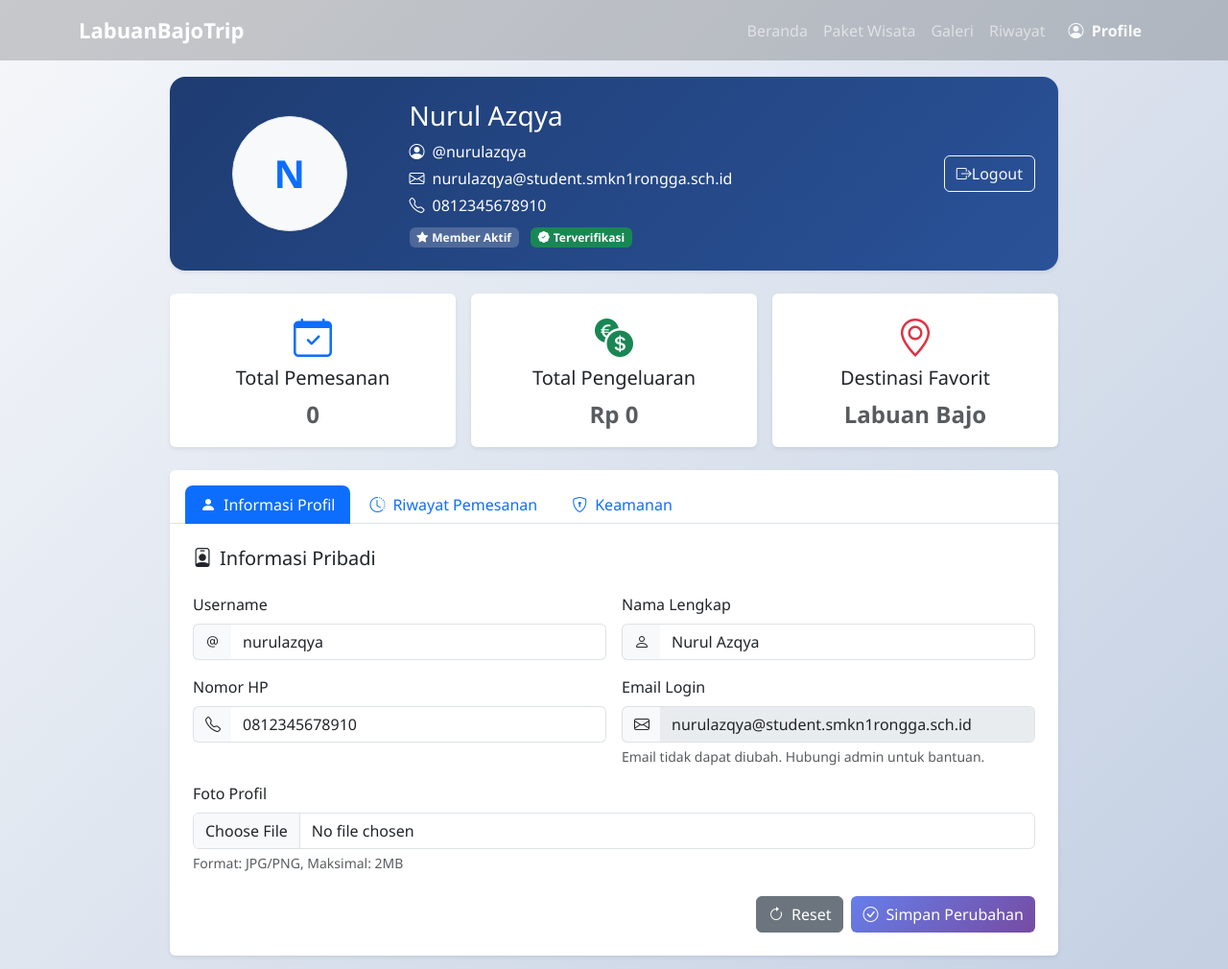
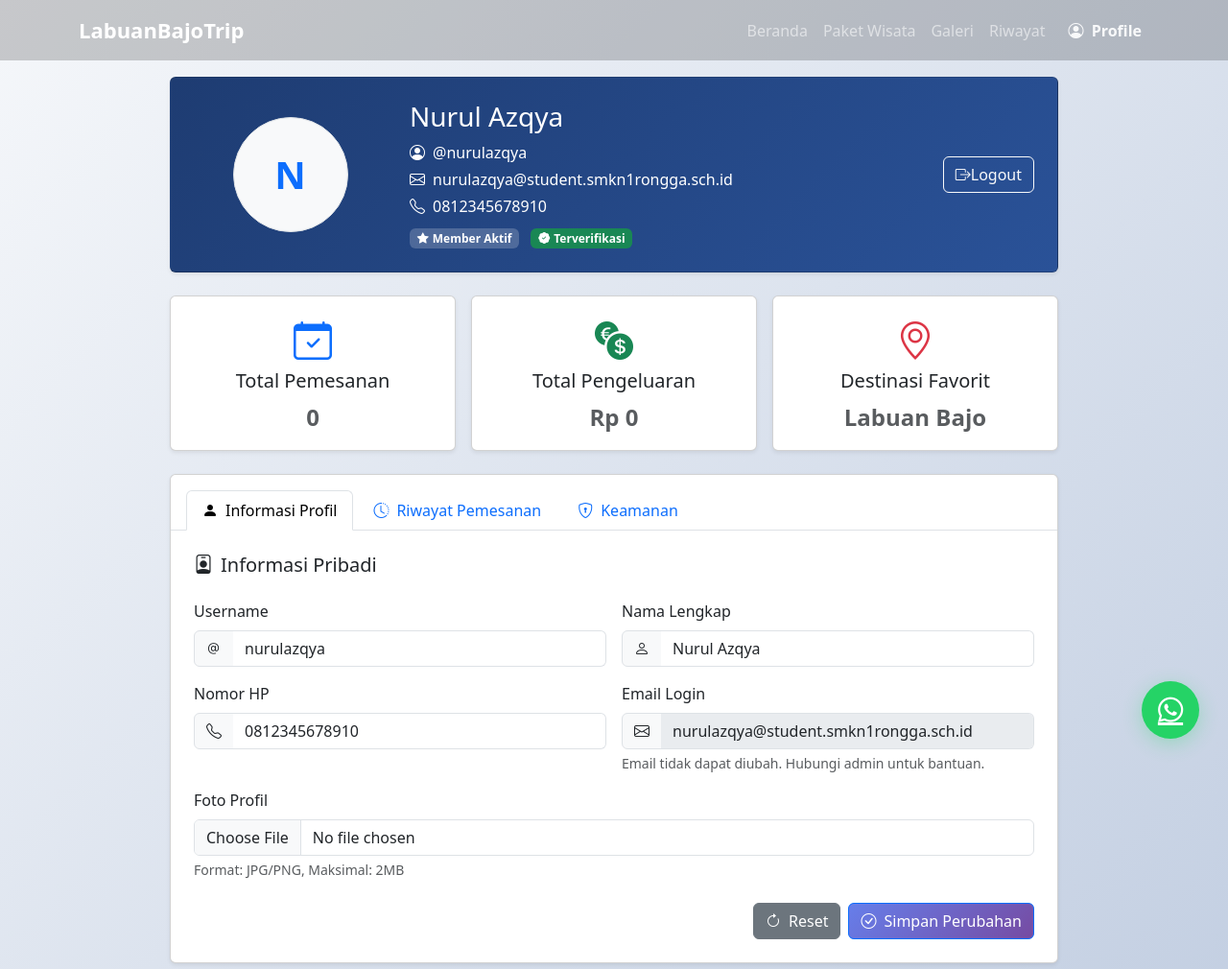
Before and after one commit to azqyanrl/Tiket_wisata_labuanbajo, a PHP site: page /users/halaman/profile.php in a window 1280 px wide. Shown: the top 1010 px of the page at 96% size. Run offline with PHP 8.4, Linux system fonts and the light colour scheme; a user stored in the database is signed in; data comes from the database, SQL or seed files in the repository.

Commit message:
penambahan logo whatsapp

```diff
--- a/includes/navbar.php
+++ b/includes/navbar.php
@@ -3,6 +3,9 @@
 
 $username = $_SESSION['username'] ?? null;
 ?>
+<link href="https://fonts.googleapis.com/css2?family=Poppins:wght@300;400;500;600;700;800&display=swap" rel="stylesheet">
+<link href="https://cdnjs.cloudflare.com/ajax/libs/font-awesome/6.4.2/css/all.min.css" rel="stylesheet">
+<link href="https://cdn.jsdelivr.net/npm/bootstrap@5.3.8/dist/css/bootstrap.min.css" rel="stylesheet" integrity="sha384-sRIl4kxILFvY47J16cr9ZwB07vP4J8+LH7qKQnuqkuIAvNWLzeN8tE5YBujZqJLB" crossorigin="anonymous">
 
 <nav class="navbar navbar-expand-lg fixed-top navbar-dark"
      style="background:rgba(0,0,0,0.19); padding:10px 0; transition:all 0.3s; z-index:9999;">
@@ -31,3 +34,35 @@
     </div>
   </div>
 </nav>
+
+
+
+<a href="https://wa.me/6281234567890?text=Halo,%20saya%20tertarik%20dengan%20paket%20wisata%20Labuan%20Bajo"
+     class="whatsapp-float" target="_blank">
+    <i class="fab fa-whatsapp"></i>
+  </a>
+<style>
+  /* Floating WhatsApp Button */
+    .whatsapp-float {
+      position: fixed;
+      bottom: 30px;
+      right: 30px;
+      background: #25d366;
+      color: white;
+      width: 60px;
+      height: 60px;
+      border-radius: 50%;
+      display: flex;
+      align-items: center;
+      justify-content: center;
+      font-size: 30px;
+      box-shadow: 0 5px 20px rgba(37, 211, 102, 0.3);
+      z-index: 1000;
+      transition: all 0.3s ease;
+    }
+
+    .whatsapp-float:hover {
+      transform: scale(1.1);
+      box-shadow: 0 8px 30px rgba(37, 211, 102, 0.4);
+    }
+  </style>
--- a/users/halaman/detail_destinasi.php
+++ b/users/halaman/detail_destinasi.php
@@ -32,6 +32,9 @@
 
  $stok_tersisa = getStokTersisa($konek, $data_paket['id']);
 ?>
+<link href="https://fonts.googleapis.com/css2?family=Poppins:wght@300;400;500;600;700;800&display=swap" rel="stylesheet">
+<link href="https://cdn.jsdelivr.net/npm/bootstrap@5.3.8/dist/css/bootstrap.min.css" rel="stylesheet" integrity="sha384-sRIl4kxILFvY47J16cr9ZwB07vP4J8+LH7qKQnuqkuIAvNWLzeN8tE5YBujZqJLB" crossorigin="anonymous">
+<link rel="stylesheet" href="https://cdn.jsdelivr.net/npm/bootstrap-icons@1.13.1/font/bootstrap-icons.min.css">
 <section class="hero-section" style="height: 60vh; position: relative; overflow: hidden;">
     <img src="../../assets/images/tiket/<?= htmlspecialchars($data_paket['gambar']); ?>"
          alt="<?= htmlspecialchars($data_paket['nama_paket']); ?>"
--- a/users/halaman/galeri.php
+++ b/users/halaman/galeri.php
@@ -4,7 +4,9 @@
 include '../../includes/navbar.php';
 include '../../includes/boot.php'; // Bootstrap CSS & JS
 ?>
+<link href="https://fonts.googleapis.com/css2?family=Poppins:wght@300;400;500;600;700;800&display=swap" rel="stylesheet">
 
+<link href="https://cdn.jsdelivr.net/npm/bootstrap@5.3.8/dist/css/bootstrap.min.css" rel="stylesheet" integrity="sha384-sRIl4kxILFvY47J16cr9ZwB07vP4J8+LH7qKQnuqkuIAvNWLzeN8tE5YBujZqJLB" crossorigin="anonymous">
 <!-- Hero Section -->
 <section class="text-center text-white bg-dark py-5" style="background-image: linear-gradient(rgba(0,0,0,0.6), rgba(0,0,0,0.6)), url('../../assets/images/bg/pantai.jpg'); background-size: cover; background-position: center;">
     <div class="container py-5">
--- a/users/halaman/profile.php
+++ b/users/halaman/profile.php
@@ -54,9 +54,13 @@
 ?>
 <!doctype html>
 <html lang="id">
+
 <head>
   <meta charset="utf-8">
   <meta name="viewport" content="width=device-width, initial-scale=1">
+  <link href="https://fonts.googleapis.com/css2?family=Poppins:wght@300;400;500;600;700;800&display=swap" rel="stylesheet">
+  <link href="https://cdnjs.cloudflare.com/ajax/libs/font-awesome/6.4.2/css/all.min.css" rel="stylesheet">
+  <link href="https://cdn.jsdelivr.net/npm/bootstrap@5.3.8/dist/css/bootstrap.min.css" rel="stylesheet" integrity="sha384-sRIl4kxILFvY47J16cr9ZwB07vP4J8+LH7qKQnuqkuIAvNWLzeN8tE5YBujZqJLB" crossorigin="anonymous">
   <title>Profil Saya - LabuanBajoTrip</title>
 
   <style>
@@ -207,6 +211,7 @@
     }
   </style>
 </head>
+
 <body>
 
   <?php include __DIR__ . '/../../includes/navbar.php'; ?>
@@ -427,7 +432,7 @@
               <?php if (empty($pemesanan)): ?>
                 <div class="alert alert-info" role="alert">
                   <i class="bi bi-info-circle me-2"></i>
-                Anda belum memiliki pemesanan tiket. <a href="../tiket/tiket.php" class="alert-link">Lihat paket wisata</a> untuk memesan tiket.
+                  Anda belum memiliki pemesanan tiket. <a href="destinasi.php" class="alert-link">Lihat paket wisata</a> untuk memesan tiket.
                 </div>
               <?php else: ?>
                 <div class="row g-4">
@@ -441,9 +446,7 @@
                           <div class="d-flex justify-content-between align-items-start mb-2">
                             <h5 class="card-title"><?= e($booking['nama_paket']) ?></h5>
                             <span class="badge status-badge bg-<?=
-                            $booking['status'] == 'dibayar' ? 'success' :
-                            ($booking['status'] == 'pending' ? 'warning' :
-                            ($booking['status'] == 'selesai' ? 'info' : 'danger'))
+                                                                $booking['status'] == 'dibayar' ? 'success' : ($booking['status'] == 'pending' ? 'warning' : ($booking['status'] == 'selesai' ? 'info' : 'danger'))
                                                                 ?>">
                               <?= ucfirst($booking['status']) ?>
                             </span>
@@ -580,7 +583,7 @@
       // Event listener untuk semua tab
       const tabButtons = document.querySelectorAll('[data-bs-toggle="tab"]');
       tabButtons.forEach(button => {
-        button.addEventListener('shown.bs.tab', function (e) {
+        button.addEventListener('shown.bs.tab', function(e) {
           const targetId = e.target.getAttribute('data-bs-target').replace('#', '');
           saveActiveTab(targetId);
         });
@@ -639,4 +642,5 @@
   </script>
 
 </body>
+
 </html>
--- a/users/halaman/riwayat.php
+++ b/users/halaman/riwayat.php
@@ -25,7 +25,9 @@
  $query_riwayat->execute();
  $hasil_riwayat = $query_riwayat->get_result();
 ?>
-
+<link href="https://fonts.googleapis.com/css2?family=Poppins:wght@300;400;500;600;700;800&display=swap" rel="stylesheet">
+<link href="https://cdnjs.cloudflare.com/ajax/libs/font-awesome/6.4.2/css/all.min.css" rel="stylesheet">
+<link href="https://cdn.jsdelivr.net/npm/bootstrap@5.3.8/dist/css/bootstrap.min.css" rel="stylesheet" integrity="sha384-sRIl4kxILFvY47J16cr9ZwB07vP4J8+LH7qKQnuqkuIAvNWLzeN8tE5YBujZqJLB" crossorigin="anonymous">
 <!-- Hero Section -->
 <section class="text-center text-white bg-dark py-5" style="background-image: linear-gradient(rgba(0,0,0,0.6), rgba(0,0,0,0.6)), url('../../assets/images/bg/padar3.jpg'); background-size: cover; background-position: center;">
     <div class="container py-5">
```
Lines whose indentation alone changed are shown as unchanged.
